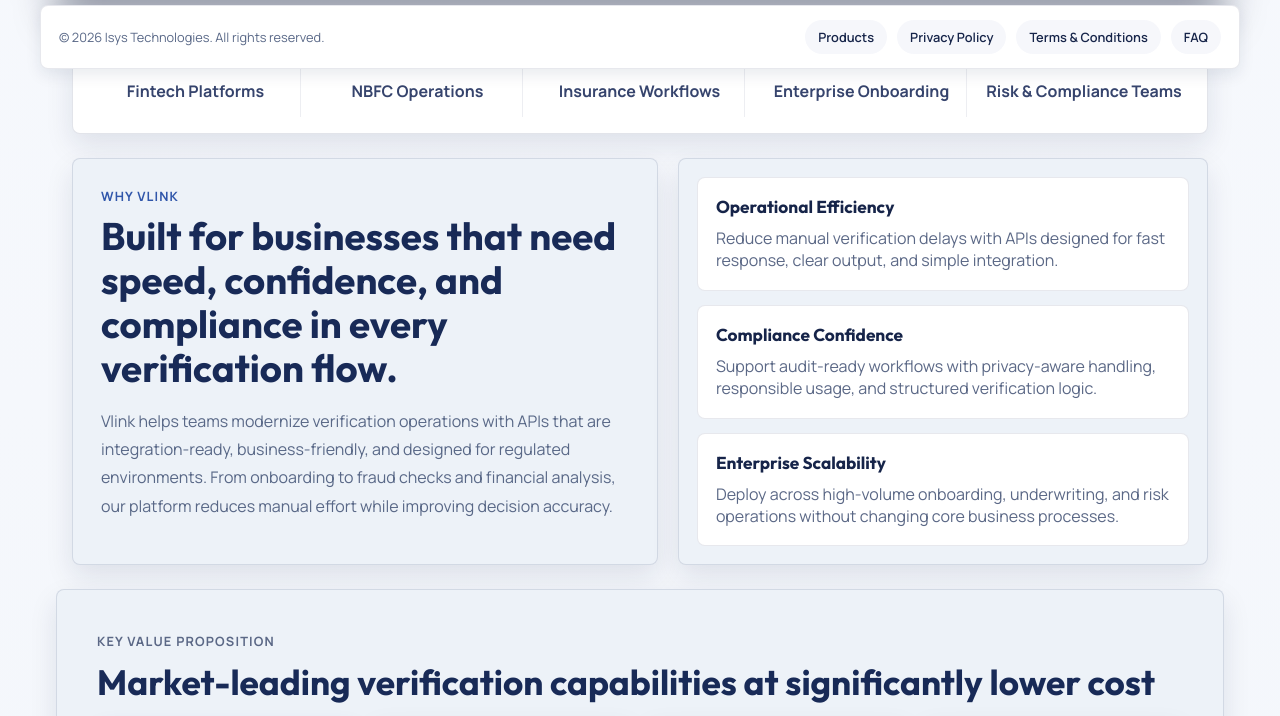
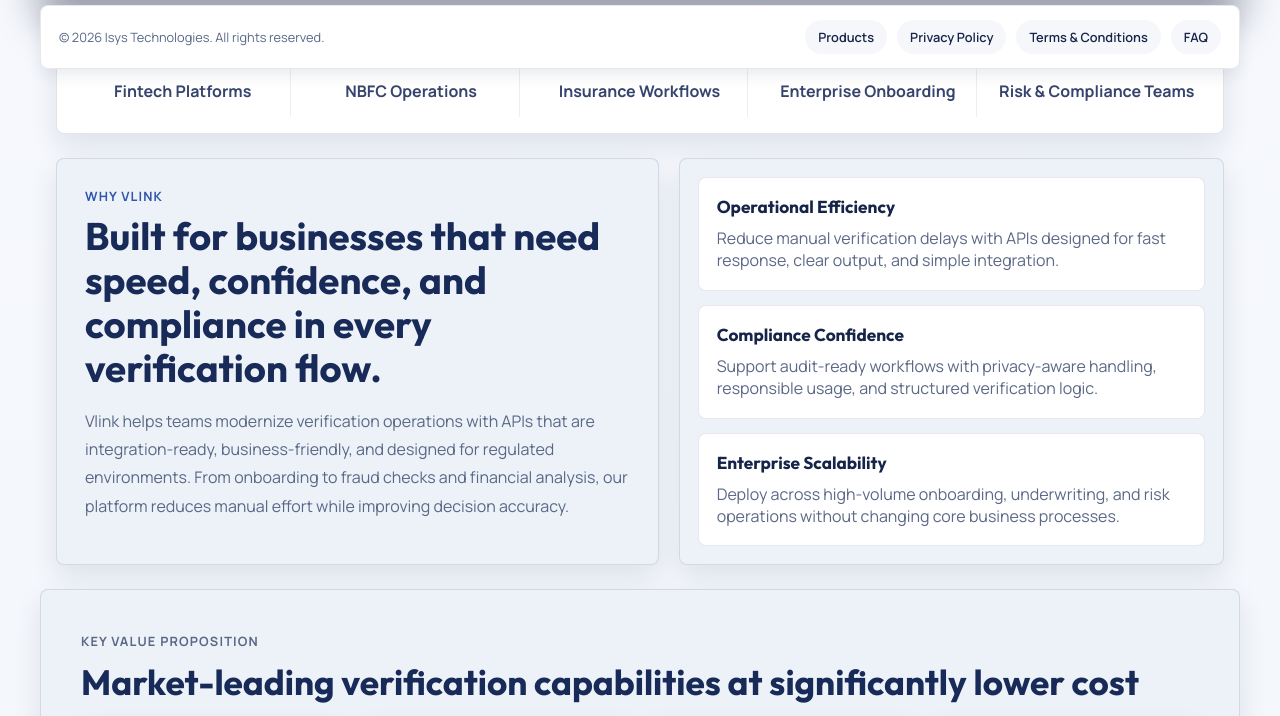
Before and after one commit to mailtosureshravikumar-creator/SecureApi, a plain HTML site: page index.html in a window 1280 px wide. Shown: the part 719-1435 px from the top of the page. Drawn offline with Linux system fonts and the light colour scheme.

Commit message:
updated project with new changes

```diff
--- a/style.css
+++ b/style.css
@@ -245,7 +245,7 @@
 .hero-area {
   width: min(1200px, 100%);
   margin: 36px auto 0;
-  padding: 0 16px 70px;
+  padding: 0 0 70px;
 }
 
 .about-page-main {
```
